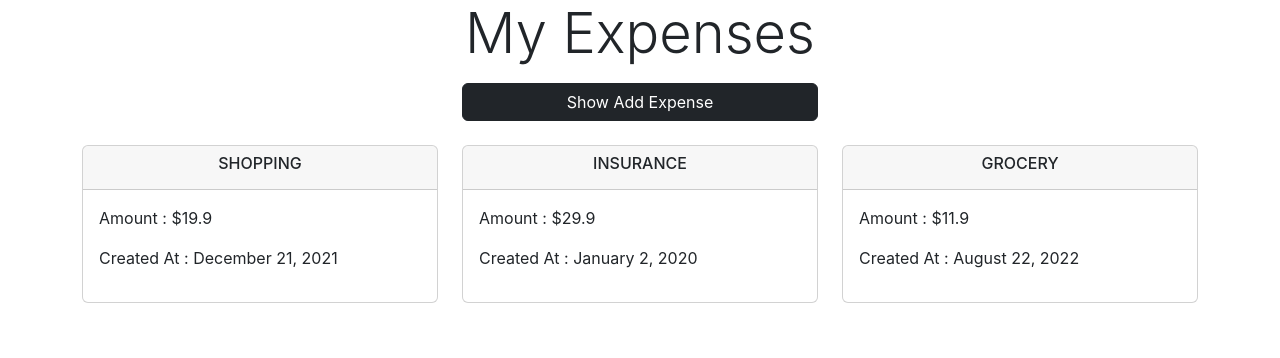
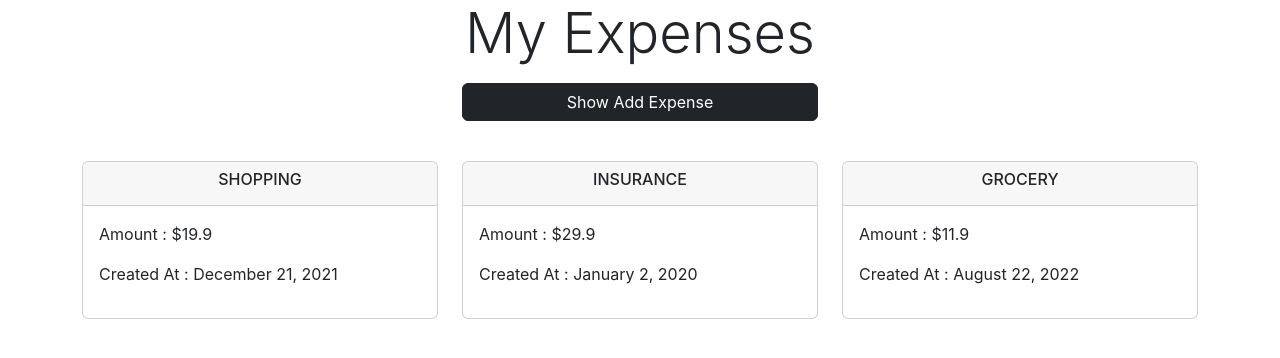
Before and after one commit to synergy2411/frontend-advanced-react, a React (Create React App) app: page / in a window 1280 px wide. Shown: the top 358 px of the page. Built offline with nearby package versions, Linux system fonts and the light colour scheme.

Commit message:
expenses added

```diff
--- a/src/Components/Expenses/AddExpense/AddExpense.js
+++ b/src/Components/Expenses/AddExpense/AddExpense.js
@@ -1,14 +1,12 @@
 import { useState } from 'react';
 
-const AddExpense = () => {
+const AddExpense = (props) => {
 
     const [enteredTitle, setEnteredTitle] = useState('');
     const [enteredAmount, setEnteredAmount] = useState('');
     const [enteredCreatedAt, setEnteredCreatedAt] = useState('');
 
-    const titleChangeHandler = (event) => {
-        setEnteredTitle(event.target.value);
-    }
+    const titleChangeHandler = (event) => setEnteredTitle(event.target.value);
 
     const amountChangeHandler = event => setEnteredAmount(event.target.value)
 
@@ -16,9 +14,7 @@ const AddExpense = () => {
 
     const submitHandler = event => {
         event.preventDefault();
-        console.log("Entered Title : ", enteredTitle);
-        console.log("Entered Amount : ", enteredAmount);
-        console.log("Entered Created At : ", enteredCreatedAt);
+        props.onAddExpense(enteredTitle, enteredAmount, enteredCreatedAt);
     }
 
     return (
@@ -67,7 +63,7 @@ const AddExpense = () => {
                                 <input type="date" name="created-at"
                                     onChange={createdAtChangeHandler}
                                     className="form-control"
-                                    min="2019-04-31"
+                                    min="2019-04-01"
                                     max="2022-12-31" />
                             </div>
                         </div>
@@ -77,7 +73,6 @@ const AddExpense = () => {
                         <div className='col-6 d-grid'>
                             <button className='btn btn-success' type='submit'>
                                 Add</button>
-
                         </div>
                     </div>
                 </form>
--- a/src/Components/Expenses/ExpenseItem/ExpenseItem.js
+++ b/src/Components/Expenses/ExpenseItem/ExpenseItem.js
@@ -3,7 +3,7 @@ import ExpenseDate from "../ExpenseDate/ExpenseDate";
 const ExpenseItem = (props) => {
 
     return (
-        <div className="col-4">
+        <div className="col-4 my-3">
             <div className="card">
                 <div className="card-header">
                     <h6 className="text-center">{props.exp.title.toUpperCase()}</h6>
--- a/src/Components/Expenses/Expenses.js
+++ b/src/Components/Expenses/Expenses.js
@@ -2,9 +2,8 @@ import React, { useState } from "react";
 import AddExpense from "./AddExpense/AddExpense";
 import ExpenseItem from "./ExpenseItem/ExpenseItem";
 
-const Expenses = () => {
 
-    let expenses = [{
+const INITIAL_EXPENSES = [{
     id: "e001",
     title: "shopping",
     amount: 19.9,
@@ -21,10 +20,22 @@ const Expenses = () => {
     createdAt: new Date("Aug 22, 2022")
 }]
 
+const Expenses = () => {
+
+    const [expenses, setExpenses] = useState(INITIAL_EXPENSES);
+
     const [show, setShow] = useState(false);
 
-    const showClickHandler = () => {
-        setShow(!show)
+    const showClickHandler = () => setShow(!show);
+
+    const onAddExpense = (title, amount, createdAt) => {
+        let newExpense = {
+            id: "e00" + (expenses.length + 1),
+            title,
+            amount,
+            createdAt: new Date(createdAt)
+        }
+        setExpenses((prevExpenses) => [newExpense, ...prevExpenses]);
     }
 
     return (
@@ -45,16 +56,14 @@ const Expenses = () => {
             </div>
             <div className="row">
                 <div className="col-6 offset-3">
-                    {show && <AddExpense />}
+                    {show && <AddExpense onAddExpense={onAddExpense} />}
                 </div>
             </div>
 
             <br />
 
             <div className="row">
-                <ExpenseItem exp={expenses[0]} />
-                <ExpenseItem exp={expenses[1]} />
-                <ExpenseItem exp={expenses[2]} />
+                {expenses.map(expense => <ExpenseItem exp={expense} />)}
             </div>
 
         </div>
```
Lines whose indentation alone changed are shown as unchanged.
